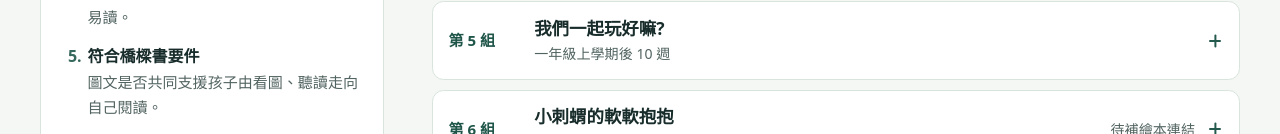
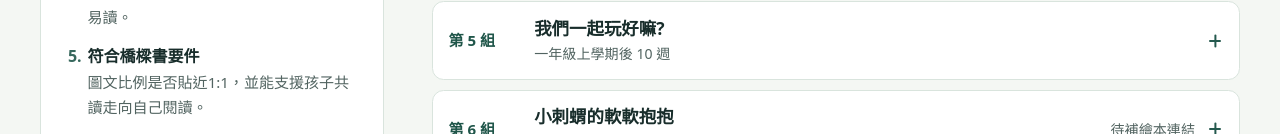
Before and after one commit to tnyenningsu/web, a plain HTML site: page w11-picturebook-feedback/index.html in a window 1280 px wide. Shown: the part 666-800 px from the top of the page. Drawn offline with Linux system fonts and the light colour scheme.

Commit message:
Clarify W11 bridge book illustration-to-text ratio

```diff
--- a/w11-picturebook-feedback/index.html
+++ b/w11-picturebook-feedback/index.html
@@ -107,7 +107,7 @@ summary:hover, .group[open] > summary { background: var(--teal-soft); }
       <li><strong>配合學生識字量</strong><span>用詞、句長與單頁文字量是否貼近設定的閱讀階段。</span></li>
       <li><strong>預測策略融入恰當</strong><span>揭曉前是否留有圖文線索，繪本翻頁後是否能核對？</span></li>
       <li><strong>繪本排版</strong><span>注音、字級、行距、斷句與圖文位置是否易讀。</span></li>
-      <li><strong>符合橋樑書要件</strong><span>圖文是否共同支援孩子由看圖、聽讀走向自己閱讀。</span></li>
+      <li><strong>符合橋樑書要件</strong><span>圖文比例是否貼近1:1，並能支援孩子共讀走向自己閱讀。</span></li>
       <li><strong>圖文相符</strong><span>插圖的人物、動作、情緒與場景是否對應文字。</span></li>
       <li><strong>SEL 學習目標是否明確</strong><span>以可衡量的目標、預期學習成果與延伸活動，檢核學生共讀後能說出或做出什麼。</span></li>
     </ol>
```
